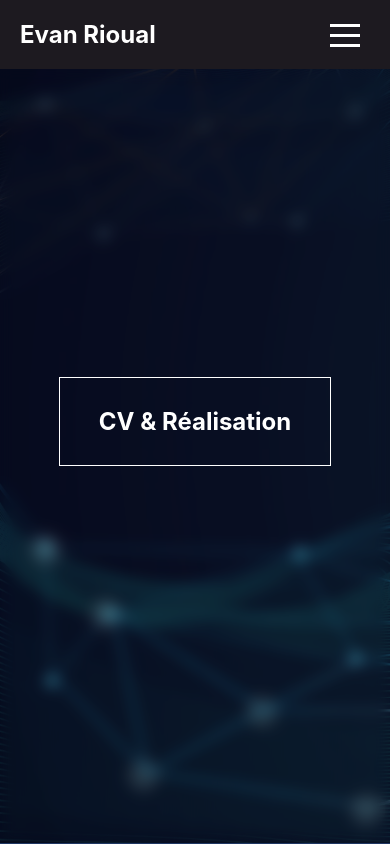
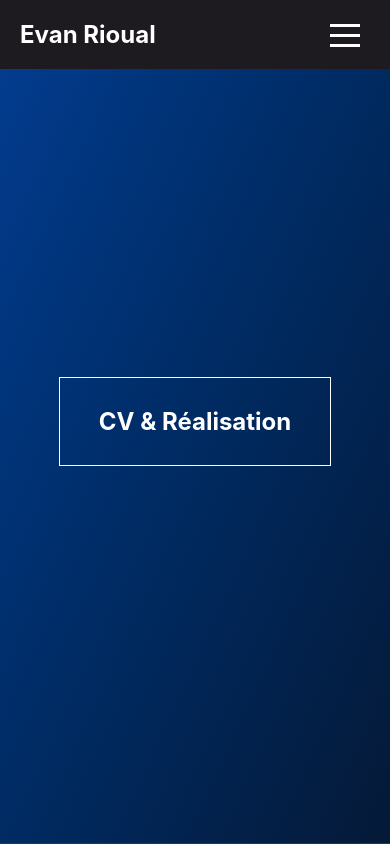
Before and after one commit to r-evan/portfolio-next, a Next.js app: page /Cv in a window 390 px wide. Built offline with nearby package versions, Linux system fonts and the light colour scheme.

Commit message:
optimisation sur mobile et correction de l'image sur le cv

```diff
--- a/components/Layout.js
+++ b/components/Layout.js
@@ -7,6 +7,7 @@ export default function Layout({ children }) {
     <>
       <Head>
         <link rel="icon" href="/images/nom-ico.ico" />
+        <meta name="viewport" content="width=device-width, initial-scale=1"></meta>
       </Head>
       <NavBar />
 
--- a/pages/Cv.js
+++ b/pages/Cv.js
@@ -4,6 +4,8 @@ import React, { useEffect, useRef, useState } from 'react';
 import img from "../public/defi2.png"
 import Jauge from "../components/Jauge"
 import Head from "next/head"
+import Script from 'next/script'
+
 
 const Cv = () => {
 
@@ -150,14 +152,14 @@ const Cv = () => {
                             <p>Le menu de navigation sur mobile utilise un peu de javascript pour l&apos;afficher en appuyant sur le bouton
                                 et pour cacher le menu si la taille de l’écran repasse au-dessus d’une certaine taille.</p>
                             <p>De même sur les grands écrans j’ai utilisé du javascript pour scinder la page en 2 parties déplaçables,
-                                pas vraiment par but esthétique mais plutôt parce que coder cette fonctionnalité m&apos;intéresser
+                                pas vraiment par but esthétique mais plutôt parce que coder cette fonctionnalité m&apos;intéresser.
                             </p>
                         </div>
                     </div>
                 </div>
             </div>
-            <script async type="module" src="https://unpkg.com/ionicons@5.5.2/dist/ionicons/ionicons.esm.js"></script>
-            <script async noModule src="https://unpkg.com/ionicons@5.5.2/dist/ionicons/ionicons.js"></script>
+            <Script  strategy="beforeInteractive" type="module" src="https://unpkg.com/ionicons@5.5.2/dist/ionicons/ionicons.esm.js"></Script>
+            <Script  strategy="beforeInteractive" type="module" src="https://unpkg.com/ionicons@5.5.2/dist/ionicons/ionicons.js"></Script>
 
         </div>
     );
--- a/pages/FicheDeCompetences.js
+++ b/pages/FicheDeCompetences.js
@@ -100,7 +100,7 @@ const FicheDeCompetences = () => {
                     </p>
                     <p>
                         1.3.X : pour m’aider dans ma tâche j’ai utilisé un <LC lien={"/competences/Reco_PlanMarketing_IB-3-1.pdf"}>plan de recommandation marketing</LC>, de par sa richesse d’information il m’a été très utile,
-                        je considère que pour les compétences 1.3.X ainsi que pour la 1.2.3 et la 1.5.2, le site en lui-même est un élément de preuve ( on peut voit mon nom au bas de la page ).
+                        je considère que pour les compétences 1.3.X ainsi que pour la 1.2.3 et la 1.5.2, le site en lui-même est un élément de preuve ( on peut voir mon nom au bas de la page ).
                     </p>
                     <p>
                         1.4.2 : chaque semaine avec ma tutrice de stage je faisais le point sur les <LC lien={"/competences/activites.pdf"}>choses à faires</LC>.
@@ -137,7 +137,7 @@ const FicheDeCompetences = () => {
                     </p>
                     <p>
                         1.1.2 : Naturellement quand je code je respect des <LC lien={"/competences/norme.png"}>normes d’écriture</LC> et des conventions de nommage, dans le normes d’écriture par exemple j’utilise le camel Case,
-                        le Pascal Case ou encore le kebab-case en CSS, et dans les conventions de nommage par exemple en TypeScript mettre un I devant les noms utilisés pour les interfaces.
+                        le Pascal Case ou encore le kebab-case en CSS, et dans les conventions de nommage par exemple en TypeScript mettre un "I" devant les noms utilisés pour les interfaces.
                     </p>
                     <p>
                         1.6.3 / 1.6.4 : D’une certaine façon le fait de faire ces projets et de <LC lien={"/competences/github.png"}>partager certains d’entre eux sur Github</LC> construit mon identité professionnelle.
@@ -148,7 +148,7 @@ const FicheDeCompetences = () => {
                         Compétences mises en œuvre : 1.1.2 / 1.1.3 / 1.4.2 / 1.5.1
                     </p>
                     <p>
-                        1.1.2 : De la même manière que pour la section d’en dessus j’ai utilisé dans le projet des normes d’écritures
+                        1.1.2 : De la même manière que pour la section au dessus j’ai utilisé dans le projet des normes d’écriture
                     </p>
                     <p>
                         1.1.3 : Dans le cadre du projet un nouveau compte sur PhpMyadmin a été créé, ce compte n’a accès qu’au strict minimum dans la base de données et c’est ce dernier qui est utiliser pour récupérer les données.
--- a/pages/Veille.js
+++ b/pages/Veille.js
@@ -23,7 +23,7 @@ const Veille = () => {
                 <section>
                     <h2>Une veille informationnelle?</h2>
                     <p>
-                        Une veille est une activitée consistant à rester au courant des dernières avancées et infos sur
+                        Une veille est une activité consistant à rester au courant des dernières avancées et infos sur
                         un secteur donné. pendant mon BTS j’ai choisi de réaliser ma veille sur deux sujets :
                     </p><br></br>
                     <p>
@@ -92,7 +92,7 @@ const Veille = () => {
                         Ma synthèse : Bien que les mises à jour importantes soient peu fréquente, la popularité
                         de javascript ne fais aucun doute et les nouvelles librairies/Framework sont fréquentes,
                         les dernières mises à jour de mes principaux Framework (Vue, React) sont mineures, la popularité de ces technologies
-                        stagne bien quelles soient déjà encrées dans l’écosystème de JavaScript
+                        stagne bien quelles soient déjà encrées dans l’écosystème de JavaScript.
                     </p><br></br>
                     <p>
                         Conclusion : J’ai apprécié réalisé cette veille car les nouvelles librairies JavaScript sont intéressantes,
--- a/styles/globals.scss
+++ b/styles/globals.scss
@@ -34,8 +34,6 @@ body::-webkit-scrollbar {
     -webkit-backdrop-filter: blur(120px);
     backdrop-filter: blur(120px);
 }
-
-
 
 
 .container::-webkit-scrollbar {
@@ -80,8 +78,6 @@ $amount: 11;
         left: random(100) * 1%;
         -webkit-animation-duration: (random($animationDuration * 10) / 10) * 1s + 10s;
                 animation-duration: (random($animationDuration * 10) / 10) * 1s + 10s;
-        -webkit-animation-delay: random(($animationDuration + 10s) * 10) / 10 * -1s;
-                animation-delay: random(($animationDuration + 10s) * 10) / 10 * -1s;
         transform-origin: (random(50) - 25) * 1vw (random(50) - 25) * 1vh;
         $x: if(random() > 0.5, -1, 1);
         background-color:  currentColor;
@@ -111,6 +107,7 @@ $amount: 11;
     background-size: cover;
   }
   .next-page{
+    backdrop-filter: blur(0px);
     background-color: rgba(0, 0, 0, 0.30);
   }
 
@@ -119,13 +116,11 @@ $amount: 11;
   .background{
       display: none;
     }
-    body{
-      background-image: url("/bg.jpg") !important;
-      background-size: cover;
-    }
+
     .next-page{
-      background-color: rgba(0, 0, 0, 0.30);
-      backdrop-filter: blur(7px);
+      backdrop-filter: blur(0px);
+
+      background-image: linear-gradient(to right bottom, #043d92, #00347a, #002b63, #02224d, #051937);
 
     }
 }
```
